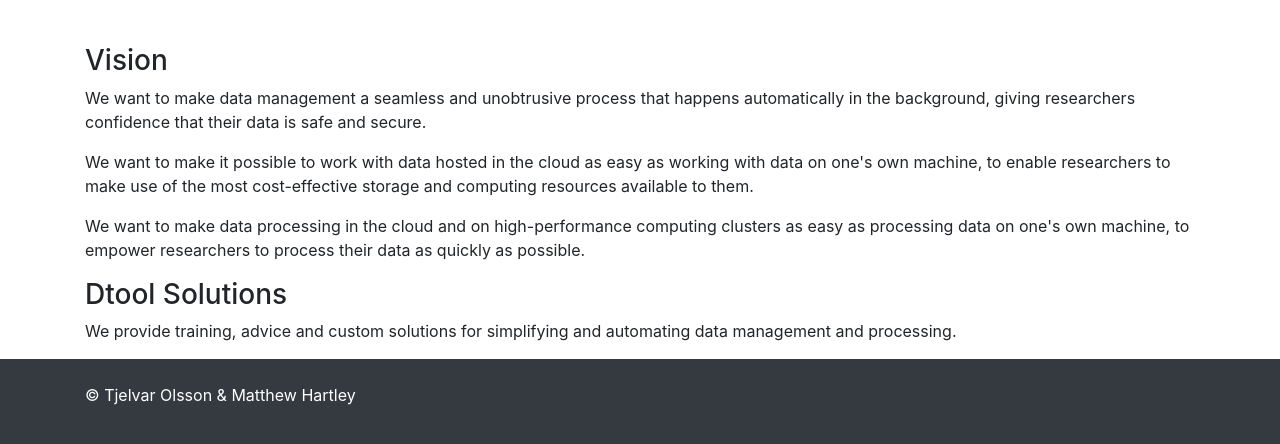
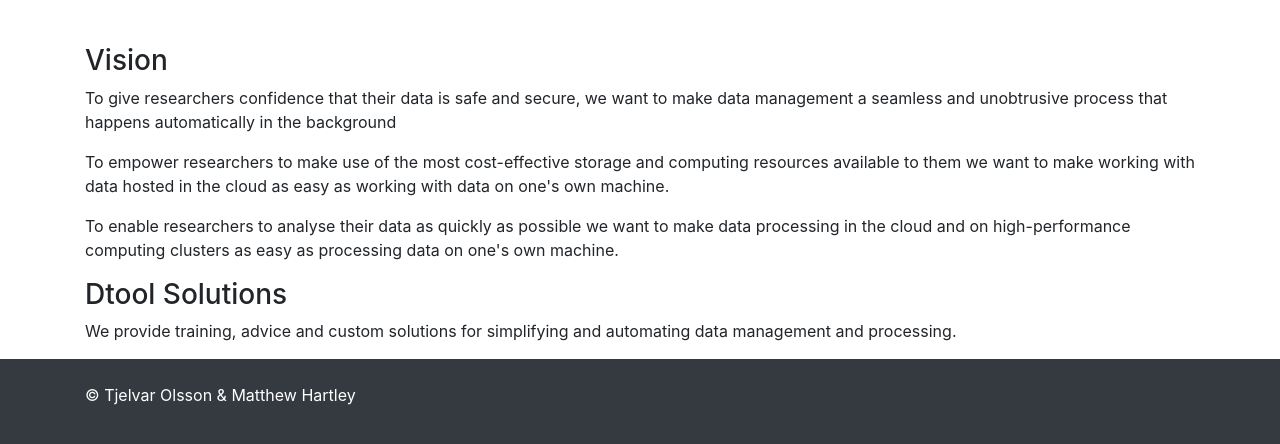
Before and after one commit to jic-dtool/jic-dtool.github.io, a Jekyll site: the page built from about.md, in a window 1280 px wide and 900 px high, scrolled down 576 px, cut to the strip 453-897 px from the top of the window. Built offline with Jekyll 4.4.1, drawn with Linux system fonts in a browser that asks for light colours; our own code applies the rules of GitHub Pages for plain Markdown files.

Commit message:
Make focus of vision more user oriented

```diff
--- a/about.md
+++ b/about.md
@@ -49,21 +49,21 @@
   <h3>Vision</h3>
 
   <p>
-  We want to make data management a seamless and unobtrusive process that happens
-  automatically in the background, giving researchers confidence that their data
-  is safe and secure.
+  To give researchers confidence that their data is safe and secure, we want to
+  make data management a seamless and unobtrusive process that happens
+  automatically in the background
   </p>
 
   <p>
-  We want to make it possible to work with data hosted in the cloud as easy as
-  working with data on one's own machine, to enable researchers to make use of the
-  most cost-effective storage and computing resources available to them.
+  To empower researchers to make use of the most cost-effective storage and
+  computing resources available to them we want to make working with data hosted
+  in the cloud as easy as working with data on one's own machine.
   </p>
 
   <p>
-  We want to make data processing in the cloud and on high-performance
-  computing clusters as easy as processing data on one's own machine, to empower
-  researchers to process their data as quickly as possible.
+  To enable researchers to analyse their data as quickly as possible we want to
+  make data processing in the cloud and on high-performance computing clusters
+  as easy as processing data on one's own machine.
   </p>
 
 
```
